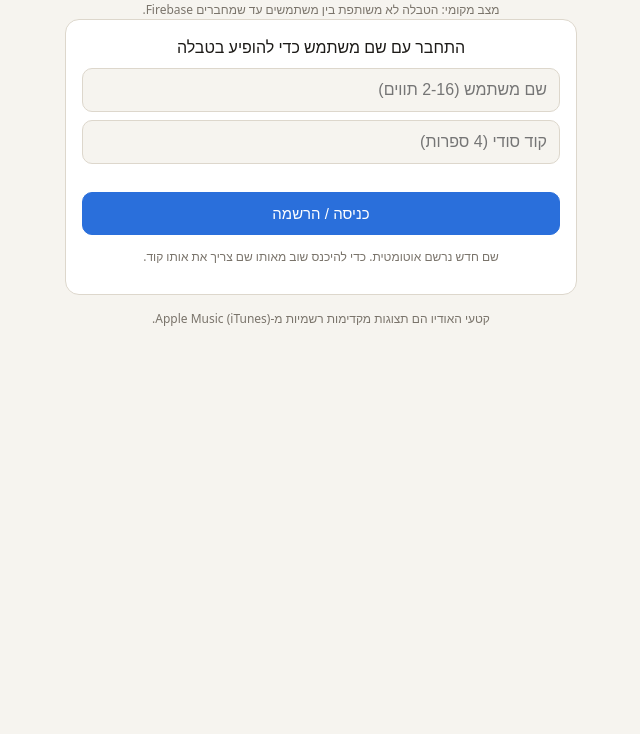
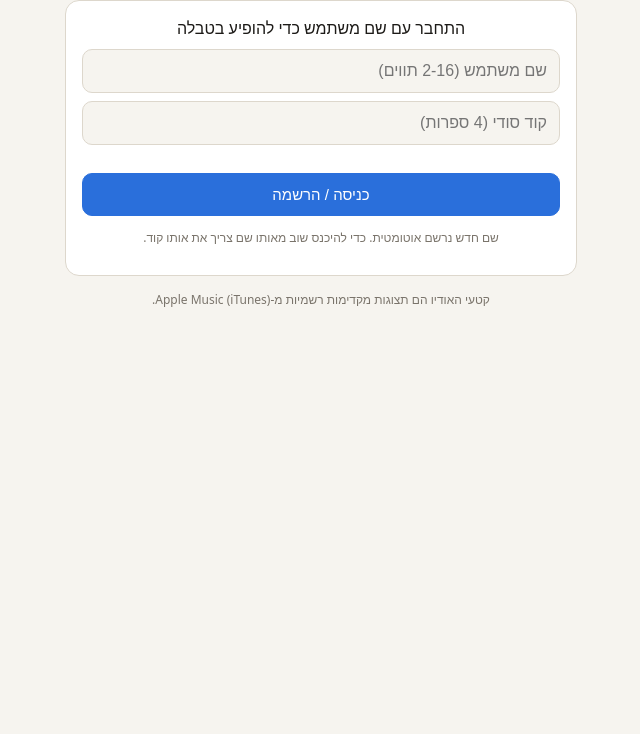
Before and after one commit to eitan120874-cloud/songless, a plain HTML site: page index.html in a window 1280 px wide. Shown: the part 66-800 px from the top of the page, without its empty margins (319-959 px from the left). Drawn offline with Linux system fonts and the light colour scheme.

Commit message:
Update index.html

```diff
--- a/index.html
+++ b/index.html
@@ -102,7 +102,7 @@ tr.me2{background:color-mix(in srgb,var(--ac) 18%,transparent);font-weight:600}
 <script>
 // ===== הגדרות =====
 // כתובת Firebase Realtime Database לטבלה משותפת. לדוגמה: "https://my-game-default-rtdb.europe-west1.firebasedatabase.app"
-const FB="";
+const FB="https://songless-29664-default-rtdb.firebaseio.com";
 const ST=[0.5,1.5,3,8,15], PT=[100,75,50,30,15];
 // [עברית, אנגלית, משקל]
 const AR=[["אייל גולן","eyal golan",4],["פאר טסי","peer tasi",4],["שרית חדד","sarit hadad",4],["משה פרץ","moshe peretz",4],["עדן בן זקן","eden ben zaken",4],["נדב חנציס","nadav hanatsis",3],["עומר אדם","omer adam",3],["חיים משה","haim moshe",3],["זוהר ארגוב","zohar argov",3],["ישי ריבו","ishay ribo",2],["אושר כהן","osher cohen",2],["שלומי שבת","shlomi shabat",2],["אמיר דדון","amir dadon",2],["עדן חסון","eden hasson",2],["ליאור נרקיס","lior narkis",2],["דודו אהרון","dudu aharon",2],["אליעד","eliad",2],["שימי תבורי","shimi tavori",2],["עפרה חזה","ofra haza",2],["זהבה בן","zehava ben",2],["נועה קירל","noa kirel",2],["ריטה","rita",2],["מאור כהן","maor cohen",1],["אבנר גדסי","avner gadassi",1],["ששון שאולוב","sasson shaulov",1],["בניה ברבי","benaia barabi",1],["סטטיק ובן אל","static and ben el",2],["חנן בן ארי","hanan ben ari",1],["יובל דיין","yuval dayan",1],["אלה לי","ella lee",1],["איתי לוי","itay levi",1],["ירדנה ארזי","yardena arazi",1],["עמיר בניון","amir benayoun",1],["בועז שרעבי","boaz sharabi",1],["נסרין קדרי","nasrin kadri",1]];
```
